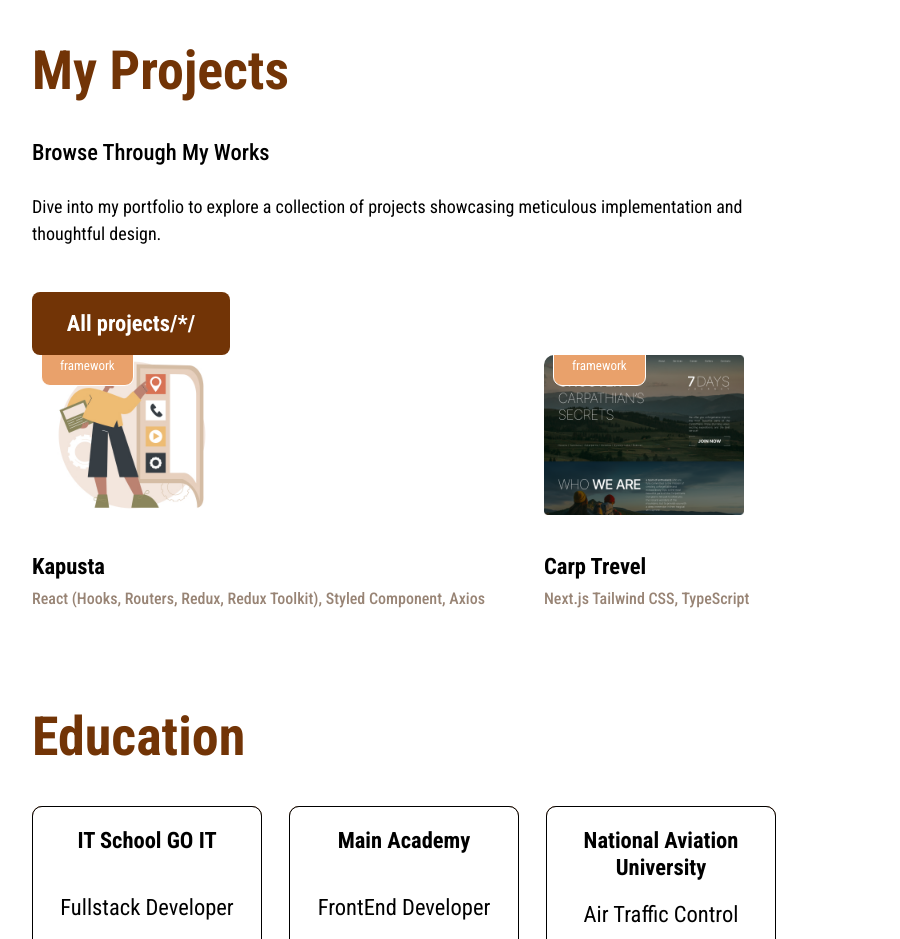
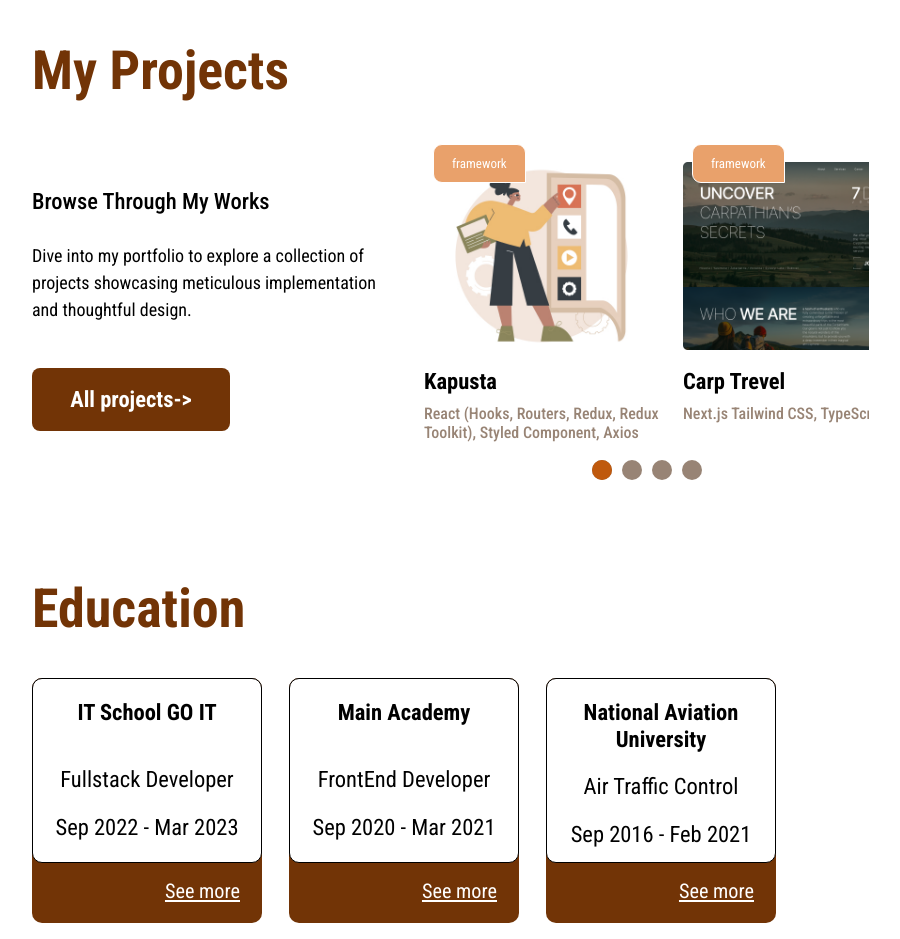
Before and after one commit to Ira-Bughaichuk/portfolio, a Next.js app: page / in a window 1280 px wide. Shown: the part 3160-4099 px from the top of the page, without its empty margins (236-1136 px from the left). Built offline with nearby package versions, Linux system fonts and the light colour scheme; a web font is replaced by a local one.

Commit message:
add swiper

```diff
--- a/src/components/ProjectSlider/ProjectSlider.tsx
+++ b/src/components/ProjectSlider/ProjectSlider.tsx
@@ -8,13 +8,13 @@ export type IProjectSliderProps ={
 }
 export default function ProjectSlider(item:IProjectSliderProps) {
   return (
-    <div className="relative">
-        <p className="absolute z-10 -top-2 left-2 font-condensed border-[1px] border-solid border-color-bg-primary rounded-tl-lg rounded-tr-none rounded-bl-lg rounded-br-lg
+    <div className="relative ">
+        <p className="absolute z-10 -top-4 left-2 font-condensed border-[1px] border-solid border-color-bg-primary rounded-tl-lg rounded-tr-lg rounded-bl-lg rounded-br-none
         bg-color-btn-extra py-[3.5px] px-[10px] mm:py-2 mm:px-4 text-color-secondary text-[11px] leading-[16.5px] mm:text-[13px] mm:leading-[19.5px] xl:text-[14px] xl:leading-[16.8px]">framework</p>
-        <div className=" w-[171px] h-[132px] mm:w-[235px] mm:h-[180px] xl:w-[312px] xl:h-[220px] mb-4 rounded-[10px] overflow-hidden">
+        {/* <div className=" w-[171px] h-[132px] mm:w-[235px] mm:h-[180px] xl:w-[312px] xl:h-[220px] mb-4 rounded-[10px] overflow-hidden"> */}
             <Image src={item.path} alt={item.title} width={200} height={150}
-            className='width-full height-auto object-cover '/>
-        </div>
+            className='mb-4 mt-5'/>
+        {/* </div> */}
         <p className="font-condensed text-xl leading-6 font-medium mb-2 mm:font-bold xl:text-2xl xl:leading-[28.8px]"> {item.title}</p>
         <p className="font-condensed text-[15px] leading-[18px] mm:text-[16px] mm:leading-[19.2px] xl:text-xl xl:leading-6 font-medium text-color-accent-secondary">{item.subTitle}</p>
     </div>
--- a/src/components/ProjectSwiper/ProjectSwiper.tsx
+++ b/src/components/ProjectSwiper/ProjectSwiper.tsx
@@ -1,24 +1,29 @@
 "use client";
 import { Swiper, SwiperSlide } from 'swiper/react';
-// import { Pagination } from 'swiper/modules';
+import { Pagination } from 'swiper/modules';
+
+import ProjectSlider from '../ProjectSlider/ProjectSlider';
+import { projectsList } from '@/utils/Data/projectsList';
 
 import 'swiper/css';
 import 'swiper/css/pagination';
-import ProjectSlider from '../ProjectSlider/ProjectSlider';
-import { projectsList } from '@/utils/Data/projectsList';
-
+import './project.css';
 
 export default function ProjectSwiper() {
   return (
+
+    <>
       <Swiper
-    //   modules={[ Pagination]}
+      className='swiper'
+      // loop={true}
+      speed={1500}
+        modules={[ Pagination]}
         spaceBetween={16}
         slidesPerView={2}
-      pagination={{type:'fraction'}}
-    //   pagination={{ clickable: true }}
-      scrollbar={{ draggable: true }}
-    //   onSwiper={(swiper) => console.log(swiper)}
-    //   onSlideChange={() => console.log('slide change')}
+        pagination={{
+          el: '.swiper-pagination__dots',
+          clickable: true,
+        }}
       breakpoints= {{
           744: {
             spaceBetween: '24px',
@@ -30,11 +35,13 @@ export default function ProjectSwiper() {
       }}
       >
         {projectsList && projectsList.map((item) => (
-          <SwiperSlide key={item.id}>
+            <SwiperSlide key={item.id} className='slider'>
               <ProjectSlider framework={item.framework} title={item.title} path={item.image} subTitle={item.subTitle} />
             </SwiperSlide>
           ))}
       </Swiper>
+      <ul className="swiper-pagination__dots"></ul>
+    </>
+
   )
 }
-// framework={item.framework} title={item.title} path={item.image} description={item.description}
--- /dev/null
+++ b/src/components/ProjectSwiper/project.css
@@ -0,0 +1,106 @@
+.swiper,
+.swiper-wrapper{
+ width: 100%;
+ height:auto;
+ /* height: 256px; */ /*276*/
+
+}
+@media screen and (min-width: 744px) {
+  .swiper,
+  .swiper-wrapper{
+    /* flex: 0 0 400px; */
+    width:400px;
+    /* height: 294px;  */ /*314*/
+
+  }
+}
+@media screen and (min-width: 834px) {
+  .swiper,
+  .swiper-wrapper{
+    /* flex: 0 0 445px; */
+    width: 445px;
+    /* height: 364px; */
+  }
+}
+@media screen and (min-width: 1320px) {
+  .swiper,
+  .swiper-wrapper{
+    /* flex: 0 0 760px; */
+    width:760px;
+    /* height: 375px;  */
+  }
+}
+
+.swiper-slide-active,
+.swiper-slide{
+  max-width:171px;
+  width:100%;
+  height: auto;
+}
+@media screen and (min-width: 744px) {
+  .swiper-slide-active,
+  .swiper-slide{
+    max-width:235px;
+  }
+}
+/* @media screen and (min-width: 834px) {
+  .swiper-slide{
+    width:171px;
+  }
+} */
+@media screen and (min-width: 1320px) {
+  .swiper-slide-active,
+  .swiper-slide{
+    max-width:312px;
+  }
+}
+.swiper-slide img {
+  display: block;
+  width: 100%;
+  height: 100%;
+  object-fit:cover;
+}
+.swiper-pagination__dots {
+  display: flex;
+  align-items: center;
+  justify-content: center;
+  gap: 10px;
+
+}
+.swiper-pagination-bullet {
+  position: relative;
+  display: inline-flex;
+  width: 20px;
+  height: 20px;
+  border-radius: 100px;
+  border: none;
+  outline: none;
+  background-color: #988475;
+  cursor: pointer;
+  transition: background-color 0.5s ease-out;
+  opacity: 1;
+}
+.swiper-pagination-bullet::before {
+  content: "";
+  display: inline-block;
+  position: absolute;
+  top: 50%;
+  left: 50%;
+  transform: translate(-50%, -50%);
+
+  opacity: 1;
+  border-radius: 100px;
+  width: 20px;
+  height: 20px;
+  transition: width 1s, opacity 1s, background-color 1s ease-out;
+}
+.swiper-pagination-bullet-active.swiper-pagination-bullet::before {
+  background-color: #BF590D;
+  width: 100%;
+}
+
+.swiper-horizontal > .swiper-pagination-bullets .swiper-pagination-bullet,
+.swiper-pagination-horizontal.swiper-pagination-bullets
+  .swiper-pagination-bullet {
+  margin: 0;
+}
--- a/src/sections/Projects/Projects.tsx
+++ b/src/sections/Projects/Projects.tsx
@@ -3,26 +3,25 @@ import BtnToPage from './../../components/BtnToPage/BtnToPage';
 import ProjectSwiper from './../../components/ProjectSwiper/ProjectSwiper';
 
 
-
-
 export default function Projects() {
-
-
 
   return (
     <section className="section">
         <div className="container mx-auto">
             <Title title='My Projects'/>
-            <div className=''>
+            <div className='flex flex-col mm:flex-row gap-5 mm:gap-6 mm:items-center'>
               <div className='flex flex-col font-condensed'>
-                <p  className='mb-6 text-xl leading-6 font-medium xl:text-4xl xl:leading-[43.2px]'>Browse Through My Works</p>
+                <p  className='mb-6 mm:w-[320px] md:w-[365px] xl:w-[536px] text-xl leading-6 font-medium xl:text-4xl xl:leading-[43.2px]'>Browse Through My Works</p>
                 <p className='mm:mb-10 text-[15px] leading-[22.5px] mm:text-[18px] mm:leading-[27px] xl:text-2xl xl:leading-9 font-normal'>Dive into my portfolio to explore a collection of projects showcasing meticulous implementation and thoughtful design.</p>
                 <div className='hidden mm:block'>
-                  <BtnToPage path={'/projects'} title={"All projects"} icon={'/*/'}/>
+                  <BtnToPage path={'/projects'} title={"All projects"} icon={'->'}/>
                 </div>
               </div>
-              <div>
+              <div className='flex flex-col gap-[18px] xl:gap-6'>
                 <ProjectSwiper />
+                <div className='mm:hidden block'>
+                  <BtnToPage path={'/projects'} title={"All projects"} icon={'->'}/>
+                </div>
               </div>
             </div>
         </div>
```
Lines whose indentation alone changed are shown as unchanged.
